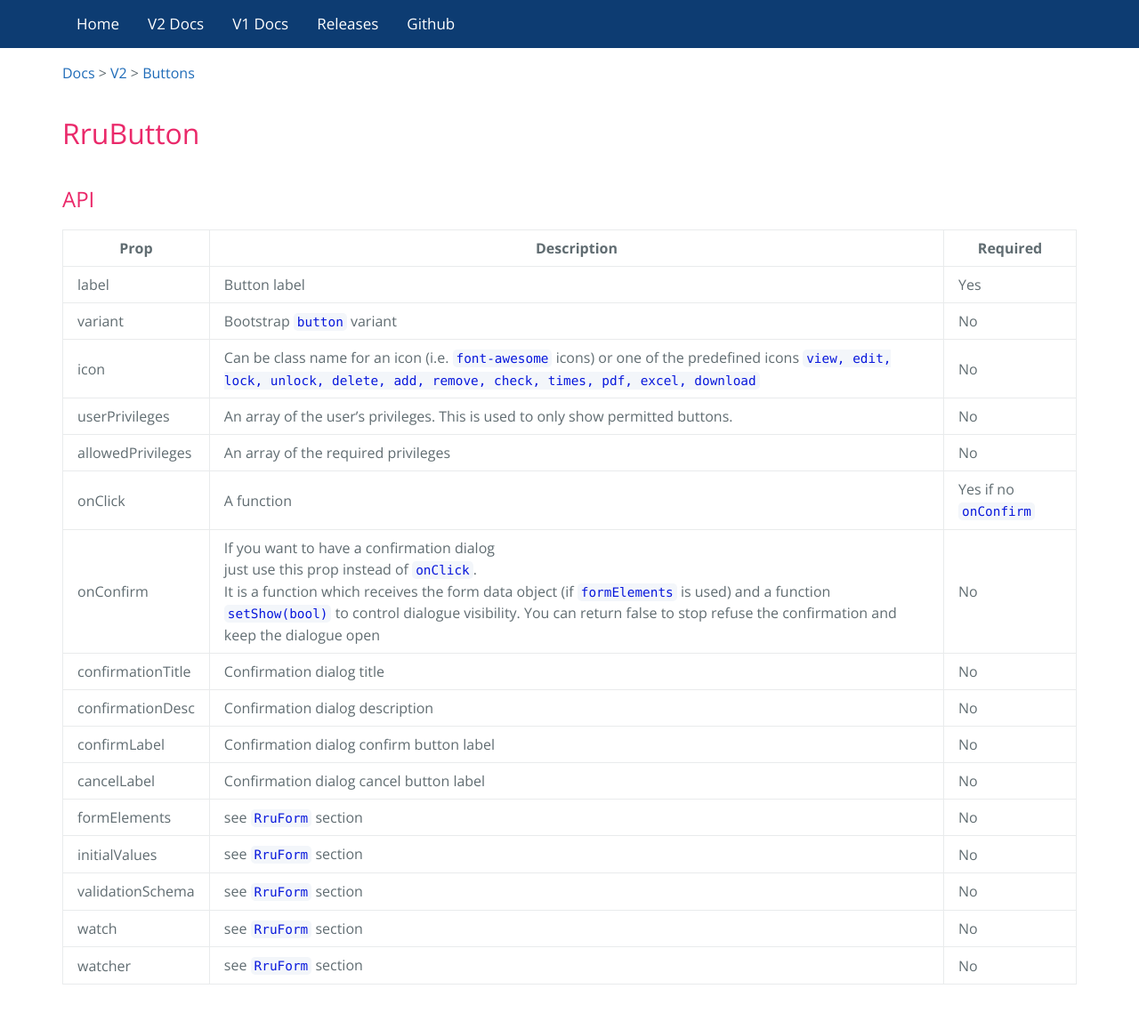
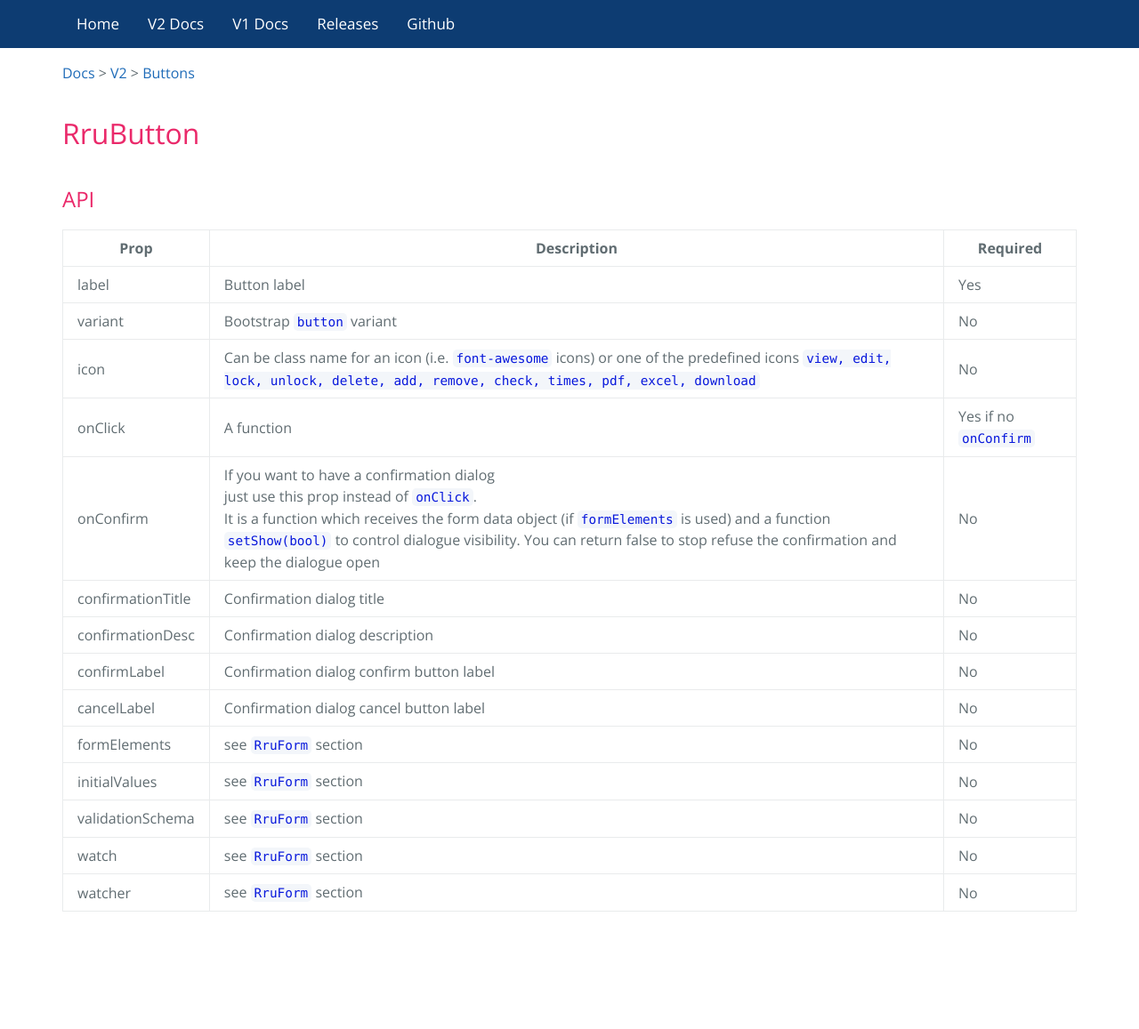
Before and after one commit to coder966/react-rich-ui, a Jekyll site: the page built from docs/v2/components/RruButton.md, in a window 1280 px wide. Shown: the whole page at 89% size. Built offline with Jekyll 4.4.1, drawn with Linux system fonts in a browser that asks for light colours; our own code applies the rules of GitHub Pages for plain Markdown files; after the commit the page ends 1075 px from its top, so only the background shows below that.

Commit message:
RruButton: breaking remove userPrivileges and allowedPrivileges

```diff
--- a/docs/v2/components/RruButton.md
+++ b/docs/v2/components/RruButton.md
@@ -10,8 +10,6 @@
 | label | Button label | Yes |
 | variant | Bootstrap `button` variant | No |
 | icon | Can be class name for an icon (i.e. `font-awesome` icons) or one of the predefined icons `view, edit, lock, unlock, delete, add, remove, check, times, pdf, excel, download` | No |
-| userPrivileges | An array of the user's privileges. This is used to only show permitted buttons. | No |
-| allowedPrivileges | An array of the required privileges | No |
 | onClick | A function | Yes if no `onConfirm` |
 | onConfirm | If you want to have a confirmation dialog<br>just use this prop instead of `onClick`.<br> It is a function which receives the form data object (if `formElements` is used) and a function `setShow(bool)` to control dialogue visibility. You can return false to stop refuse the confirmation and keep the dialogue open | No |
 | confirmationTitle | Confirmation dialog title | No |
```
Also changed, not shown: src/button/react-rich-ui-button.tsx (+0 -12 lines).
